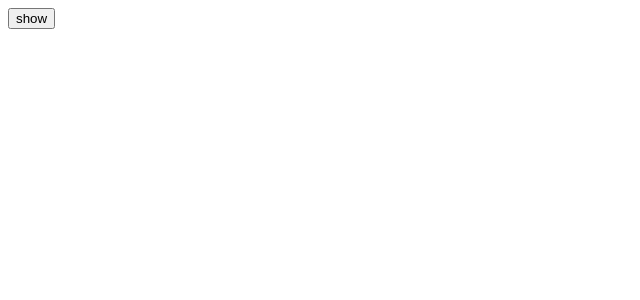
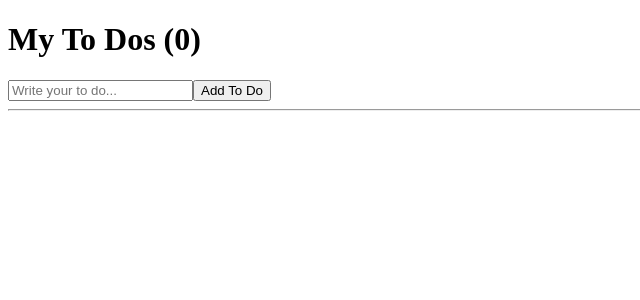
Before and after one commit to dhtjddls/React-basic, a React (Create React App) app in the folder my-app/: page / in a window 1280 px wide. Shown: the top 300 px of the page, without its empty margins (0-640 px from the left). Built offline with nearby package versions, Linux system fonts and the light colour scheme.

Commit message:
make todolist using react

```diff
--- a/my-app/src/App.js
+++ b/my-app/src/App.js
@@ -1,22 +1,37 @@
-import Button from  "./Button";
+import btn from  "./Button.module.css";
 import styles from "./App.module.css"
 import { useState, useEffect } from 'react';
 import { func } from "prop-types";
 
-function Hello(){
-  useEffect(() => {
-    console.log('hi :)')
-    return () => console.log('bye :(')
-  }, [])
-  return <h1>Hello</h1>;
-}
-
 function App() {
-  const [showing, setShowing] = useState(false);
-  const onClick = () => setShowing((prev) => !prev);
+  const [toDo, setToDo] = useState("");
+  const [toDos, setToDos] = useState([]);
+  const onChange = (event) => setToDo(event.target.value);
+  const onSubmit = (event) => {
+    event.preventDefault();
+    if (toDo === "") {
+      return;
+    }
+    setToDo("");
+    setToDos(currentArray => [...currentArray, toDo]);
+  }
+  const onRemove = (index) => {setToDos(toDos.filter((list, todoindex) => index !== todoindex));
+  }
   return <div>
-    {showing ? <Hello /> : null}
-    <button onClick={onClick}>{showing ? 'hide' : 'show'}</button>
+    <h1>My To Dos ({toDos.length})</h1>
+    <form onSubmit={onSubmit}>
+      <input onChange={onChange} value={toDo} type='text' placeholder="Write your to do..."/>
+      <button>Add To Do</button>
+    </form>
+    <hr />
+    <ul>
+      {toDos.reverse().map((item, index) =>(
+      <li key={index}>
+        {item}
+        <button className={btn.btn} onClick={() => onRemove(index)}>X</button>
+      </li>
+      ))}
+    </ul>
   </div>;
 }
 
--- a/my-app/src/Button.module.css
+++ b/my-app/src/Button.module.css
@@ -1,5 +1,8 @@
 .btn {
-    background-color: orangered;
-    color: white;
-    padding: 20px;
+    background-color: rgba(255, 255, 255, 0.5);
+    color: black;
+    margin-left: 10px;
+    font-size: 0.9em;
+    font-weight: bold;
+    border: none;
 }
```
